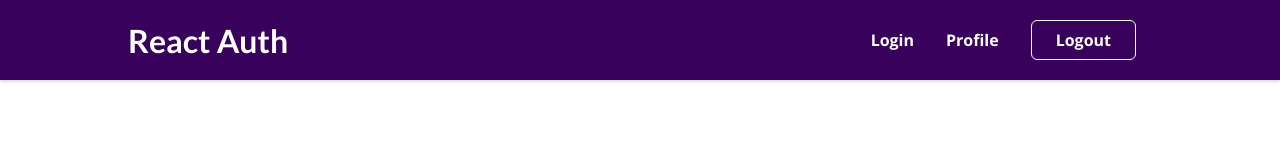
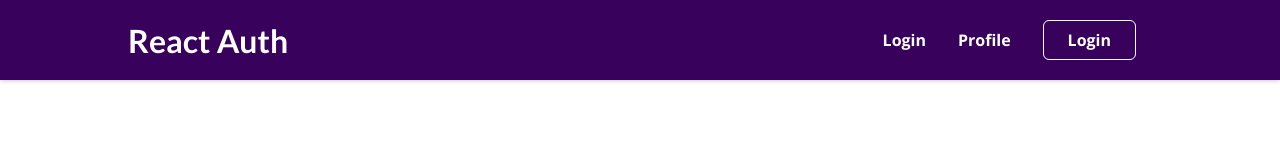
Before and after one commit to JaiminSheladiya/sharpener-practice, a React (Create React App) app in the folder authentication/: page / in a window 1280 px wide. Shown: the top 160 px of the page. Built offline with nearby package versions, Linux system fonts and the light colour scheme.

Commit message:
Managing the token

```diff
--- a/authentication/src/components/Auth/AuthForm.js
+++ b/authentication/src/components/Auth/AuthForm.js
@@ -1,11 +1,16 @@
-import { useState } from 'react';
-
+import { useContext, useState } from 'react';
+import { AuthContext } from '../store/AuthContext';
+import { useNavigate } from "react-router-dom";
 import classes from './AuthForm.module.css';
 
 const AuthForm = () => {
+  const { token , setToken } = useContext(AuthContext)
   const [isLogin, setIsLogin] = useState(true);
   let [creds,setCreds] = useState({email : '',password : ''})
   const [loading , setLoading] = useState(false)
+
+ const navigate = useNavigate();
+
   const switchAuthModeHandler = () => {
     setIsLogin((prevState) => !prevState);
   };
@@ -47,7 +52,7 @@ const AuthForm = () => {
           throw new Error(errorMessage)
         });
       }
-    }).then(data =>{console.log(data.idToken);}).catch(err=>alert(err.message))
+    }).then(data =>{setToken(data.idToken) }).catch(err=>alert(err.message))
 
 
 
--- a/authentication/src/components/Layout/MainNavigation.js
+++ b/authentication/src/components/Layout/MainNavigation.js
@@ -1,8 +1,11 @@
+import { useContext } from 'react';
 import { Link } from 'react-router-dom';
+import { AuthContext } from '../store/AuthContext';
 
 import classes from './MainNavigation.module.css';
 
 const MainNavigation = () => {
+  const {token} = useContext(AuthContext)
   return (
     <header className={classes.header}>
       <Link to='/'>
@@ -17,7 +20,7 @@ const MainNavigation = () => {
             <Link to='/profile'>Profile</Link>
           </li>
           <li>
-            <button>Logout</button>
+            <button>{token? 'Logout' : 'Login'}</button>
           </li>
         </ul>
       </nav>
--- /dev/null
+++ b/authentication/src/components/store/AuthContext.js
@@ -0,0 +1,3 @@
+import { createContext } from "react";
+
+export const AuthContext = createContext()
--- /dev/null
+++ b/authentication/src/components/store/AuthProvider.jsx
@@ -0,0 +1,11 @@
+import React, { useState } from 'react'
+import { AuthContext } from './AuthContext'
+
+const AuthProvider = ({ children }) => {
+    const [token,setToken] = useState(null)
+  return (
+    <AuthContext.Provider value={{token , setToken}}>{children}</AuthContext.Provider>
+  )
+}
+
+export default AuthProvider
--- a/authentication/src/index.js
+++ b/authentication/src/index.js
@@ -3,10 +3,13 @@ import { BrowserRouter } from 'react-router-dom';
 
 import './index.css';
 import App from './App';
+import AuthProvider from './components/store/AuthProvider';
 
 const root = ReactDOM.createRoot(document.getElementById('root'));
 root.render(
   <BrowserRouter>
-    <App />
+    <AuthProvider>
+      <App />
+    </AuthProvider>
   </BrowserRouter>
 );
```
